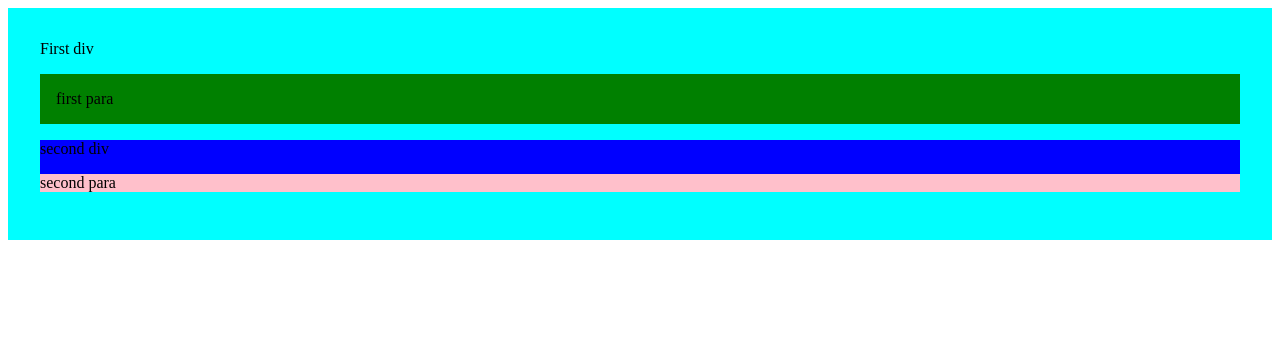
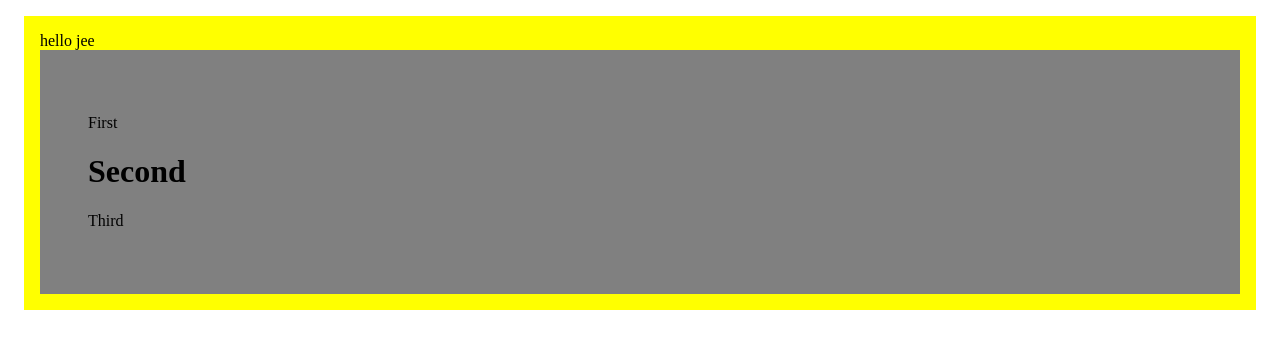
Before and after one commit to swatisinghcs24-max/Java-script, a plain HTML site: page index.html in a window 1280 px wide. Drawn offline with Linux system fonts and the light colour scheme.

Commit message:
Add files via upload

```diff
--- a/index.html
+++ b/index.html
@@ -4,19 +4,34 @@
     <meta charset="UTF-8">
     <meta name="viewport" content="width=device-width, initial-scale=1.0">
     <title>Document</title>
-    <link rel="stylesheet" href="script.js">
 </head>
 <body>
-    <script src="script.js"></script>
-    <div  id="fdiv"  style="background-color: aqua; padding: 2rem;">
-        First div
-        <p id="fpara" style="background-color: green ; padding: 1rem;">
-            first para
-        </p>
-        <div style="background-color: blue; padding: 1.2 rem;">
-            second div
-            <p id="spara"   style="background-color:pink; padding: 0.8 rem;"> second para</p>
+
+    <div style=" padding: 1rem;
+    margin: 1rem;
+        background-color:yellow;">
+        hello jee
+        <div id="mydiv"  style=" padding: 3rem;
+        background-color: grey;">
+            <p>First</p>
+            <h1>Second</h1>
+            <p>Third</p>
         </div>
     </div>
+    <!-- <div id="fdiv">
+<p>
+ This is my first
+    <span>
+   Text
+    </span>
+</p>
+<p>This is my second para</p>
+
+
+    </div> -->
+    <!-- <p id="fpara" class="textmatter">First paragraph</p>
+ <p id="spara" class="textmatter">second paragraph</p>
+    <h1 id="fheading"   class="textmatter"  > First heading</h1> -->
+    <script src="script.js"></script>
 </body>
 </html>
```
Also changed, not shown: script.js (added, +19 -0 lines).
